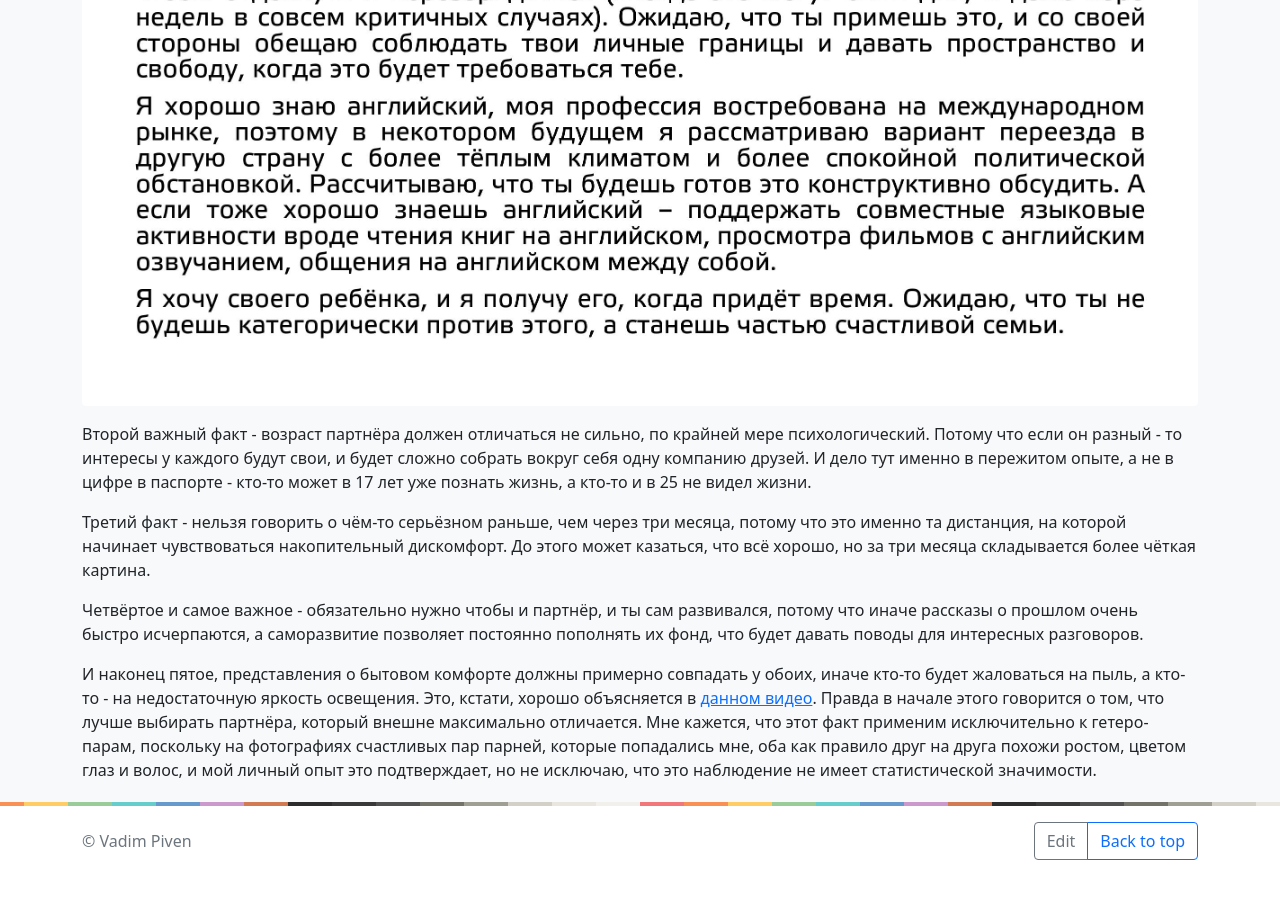
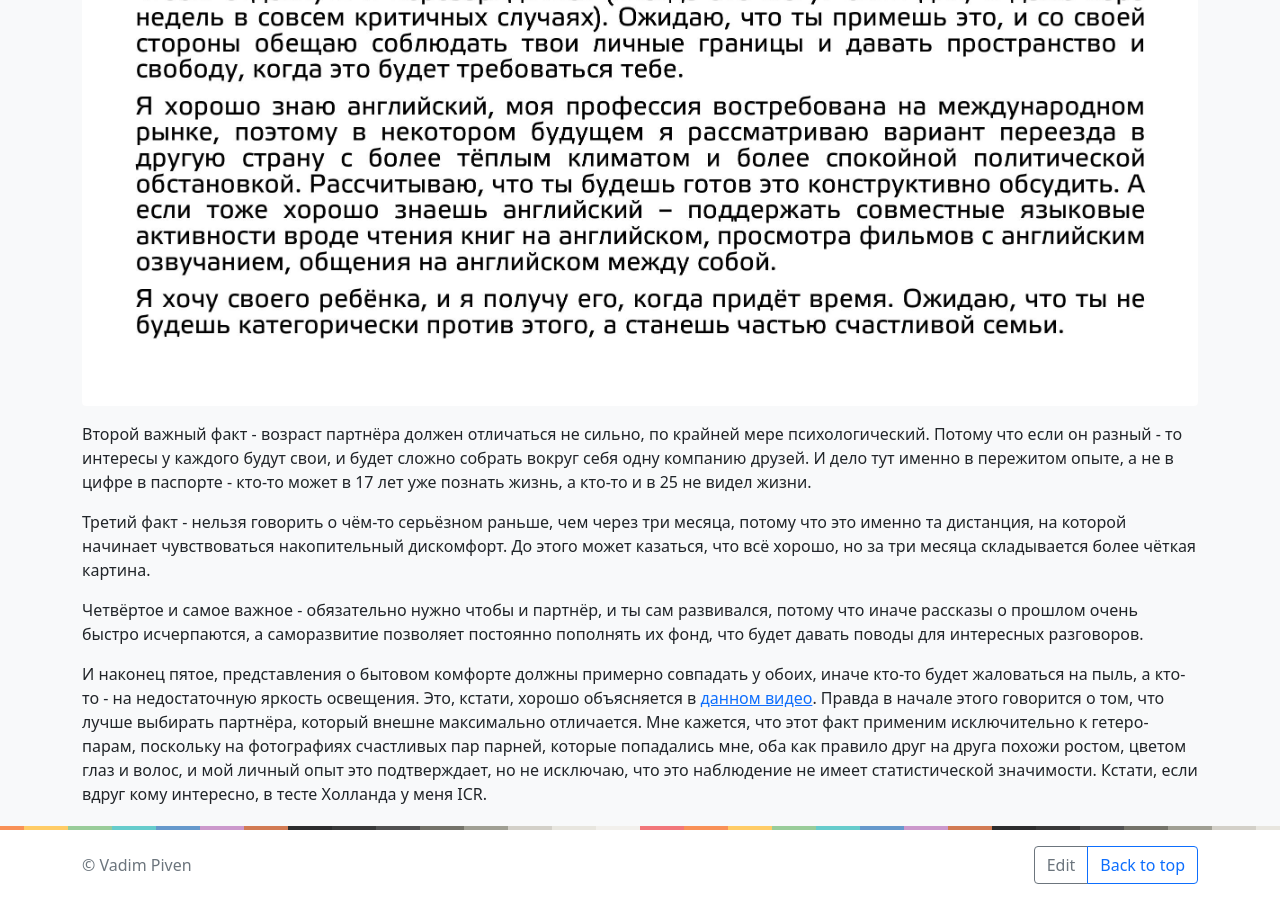
Before and after one commit to vadimpiven/vadimpiven, a Jekyll site: the page built from _posts/2020-12-31-memorandum.md, in a window 1280 px wide and 900 px high, scrolled down 1465 px. Built offline with Jekyll 4.4.1, drawn with Linux system fonts in a browser that asks for light colours; before the commit the page ends 2341 px from its top, so only the background shows below that.

Commit message:
Update 2020-12-31-memorandum.md

```diff
--- a/_posts/2020-12-31-memorandum.md
+++ b/_posts/2020-12-31-memorandum.md
@@ -15,4 +15,4 @@
 
 Четвёртое и самое важное - обязательно нужно чтобы и партнёр, и ты сам развивался, потому что иначе рассказы о прошлом очень быстро исчерпаются, а саморазвитие позволяет постоянно пополнять их фонд, что будет давать поводы для интересных разговоров.
 
-И наконец пятое, представления о бытовом комфорте должны примерно совпадать у обоих, иначе кто-то будет жаловаться на пыль, а кто-то - на недостаточную яркость освещения. Это, кстати, хорошо объясняется в [данном видео](https://youtu.be/G96da8oAB_0). Правда в начале этого говорится о том, что лучше выбирать партнёра, который внешне максимально отличается. Мне кажется, что этот факт применим исключительно к гетеро-парам, поскольку на фотографиях счастливых пар парней, которые попадались мне, оба как правило друг на друга похожи ростом, цветом глаз и волос, и мой личный опыт это подтверждает, но не исключаю, что это наблюдение не имеет статистической значимости.
+И наконец пятое, представления о бытовом комфорте должны примерно совпадать у обоих, иначе кто-то будет жаловаться на пыль, а кто-то - на недостаточную яркость освещения. Это, кстати, хорошо объясняется в [данном видео](https://youtu.be/G96da8oAB_0). Правда в начале этого говорится о том, что лучше выбирать партнёра, который внешне максимально отличается. Мне кажется, что этот факт применим исключительно к гетеро-парам, поскольку на фотографиях счастливых пар парней, которые попадались мне, оба как правило друг на друга похожи ростом, цветом глаз и волос, и мой личный опыт это подтверждает, но не исключаю, что это наблюдение не имеет статистической значимости. Кстати, если вдруг кому интересно, в тесте Холланда у меня ICR.
```
